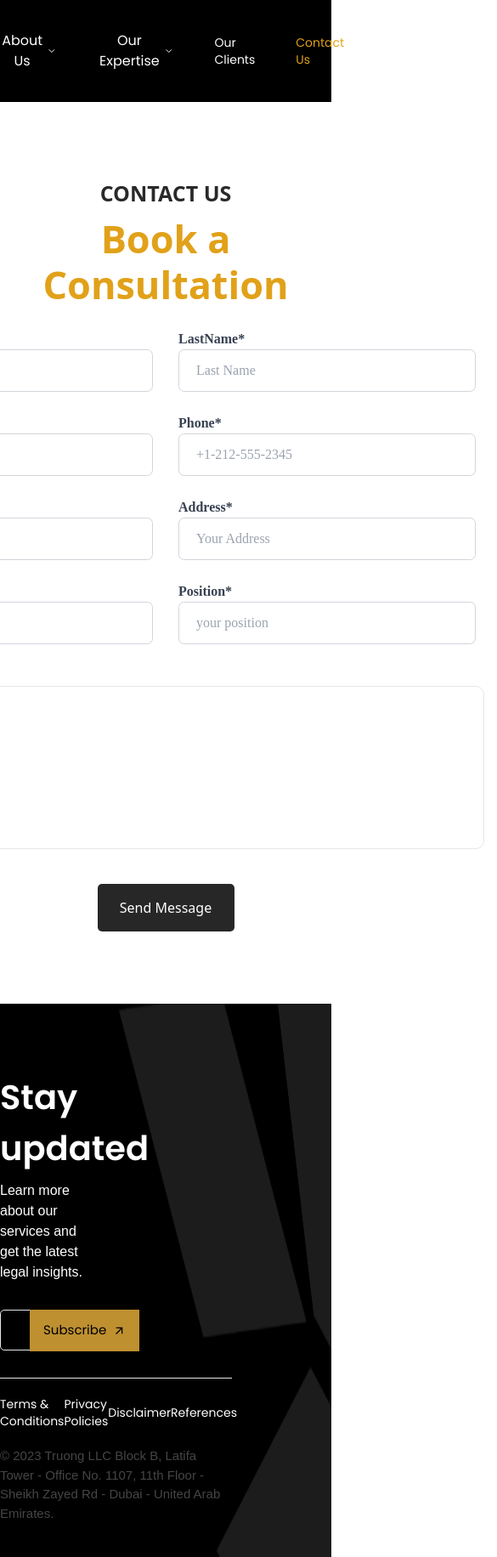
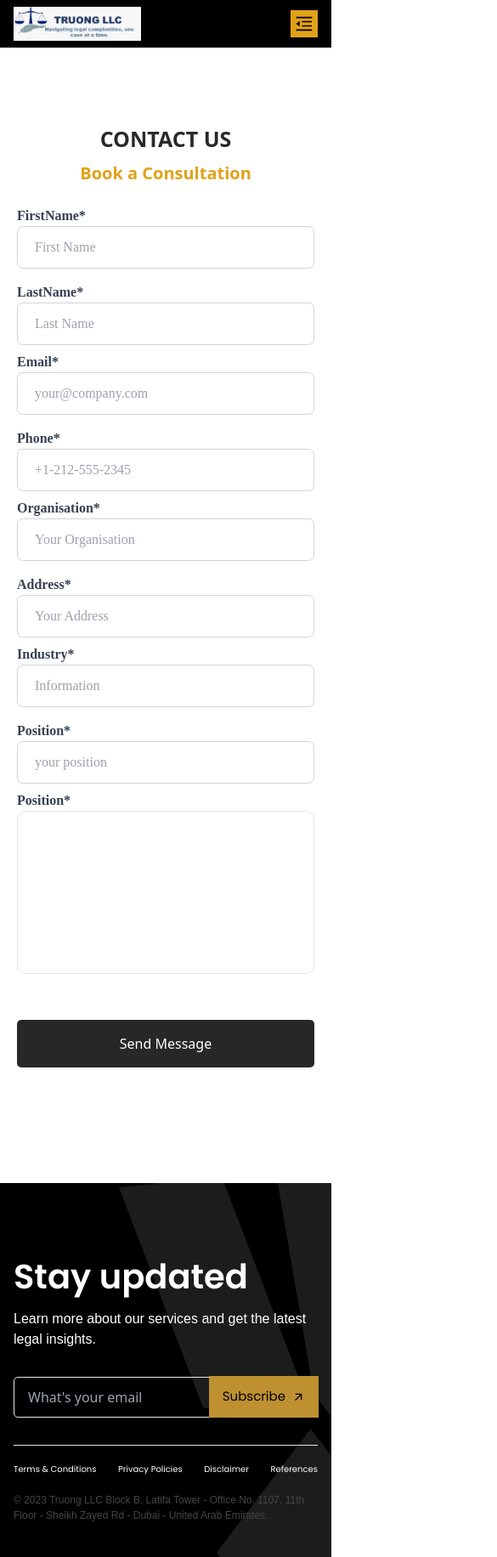
Before and after one commit to hommym/LawFirmWebsite, a React (Vite) app: page /contact in a window 390 px wide. Shown: the whole page at 85% size, 585 px wide, since content can reach past the window. Built offline with nearby package versions, Linux system fonts and the light colour scheme; a web font is replaced by a local one.

Commit message:
Contact page responsiveness

```diff
--- a/src/components/molecules/Footer.tsx
+++ b/src/components/molecules/Footer.tsx
@@ -3,35 +3,37 @@ import PrimaryButton from "../atoms/PrimaryButton";
 
 const Footer = () => {
 	return (
-		<footer className="w-full min-h-[50vh] pt-20 pb-10 footer_bg">
+		<footer className="w-full px-4 min-h-[50vh] pt-20 pb-10 footer_bg">
 			<div className="w-full max-w-6xl mx-auto ">
 				<div className="flex items-center justify-between ">
-					<div className="w-[70%]">
+					<div className="w-full md:w-[70%]">
 						<div className="w-full pb-8 border-b-[1px]">
 							<h1 className="font-semibold text-4xl">Stay updated</h1>
-							<p className="w-2/5 mt-2 text-white">Learn more about our services and get the latest legal insights.</p>
+							<p className="md:w-2/5 mt-2 text-white">Learn more about our services and get the latest legal insights.</p>
 
-							<div className="w-1/2 border-[1px] rounded-[5px] flex items-center justify-between h-12 mt-8">
+							<div className="md:w-1/2 border-[1px] rounded-[5px] flex items-center justify-between h-12 mt-8">
 								<input type="text" className="w-full focus:outline-0 bg-transparent h-full text-white px-4" placeholder="What's your email" />
 								<PrimaryButton text="Subscribe" sx="relative left-[2px] !h-[calc(100%+3px)] !rounded-[0px] !bg-[#BE9030] px-4" textSx="!text-[15px]" />
 							</div>
 						</div>
-						<nav className="my-5 w-3/5 flex items-center justify-between">
-							<Link to="/terms-of-use" className="text-white font-poppins text-sm">
+						<nav className="my-5 w-full md:w-3/5 flex items-center justify-between">
+							<Link to="/terms-of-use" className="text-white font-poppins text-[10px] md:text-sm">
 								Terms & Conditions
 							</Link>
-							<Link to="/privacy-policy" className="text-white font-poppins text-sm">
+							<Link to="/privacy-policy" className="text-white font-poppins text-[10px] md:text-sm">
 								Privacy Policies
 							</Link>
-							<Link to="/disclaimer" className="text-white font-poppins text-sm">
+							<Link to="/disclaimer" className="text-white font-poppins text-[10px] md:text-sm">
 								Disclaimer
 							</Link>
-							<Link to="/references" className="text-white font-poppins text-sm">
+							<Link to="/references" className="text-white font-poppins text-[10px] md:text-sm">
 								References
 							</Link>
 						</nav>
 
-						<p className="text-[15px] text-decs">&copy; 2023 Truong LLC Block B, Latifa Tower - Office No. 1107, 11th Floor - Sheikh Zayed Rd - Dubai - United Arab Emirates.</p>
+						<p className="text-[12px] md:text-[15px] text-decs">
+							&copy; 2023 Truong LLC Block B, Latifa Tower - Office No. 1107, 11th Floor - Sheikh Zayed Rd - Dubai - United Arab Emirates.
+						</p>
 					</div>
 				</div>
 			</div>
--- a/src/components/molecules/Header.tsx
+++ b/src/components/molecules/Header.tsx
@@ -5,16 +5,18 @@ import DropDown from "./NavDrops";
 
 import LogoImage from "../../assets/logo.jpeg";
 
+import { AiOutlineMenuFold } from "react-icons/ai";
+
 const Header = ({ isTransparent = false, sx = "" }: { isTransparent?: boolean; sx?: string }) => {
 	const { pathname } = useLocation();
 	return (
-		<header className={`${sx} ${!isTransparent ? "bg-black" : "bg-transparent"} absolute w-full py-2 top-0 left-0`}>
-			<div className="w-full flex items-center max-w-6xl justify-between mx-auto">
-				<Link to="/" className="w-[200px] h-12 ">
+		<header className={`${sx} ${!isTransparent ? "bg-black" : "bg-transparent"} absolute px-4 w-full py-2 top-0 left-0`}>
+			<div className="w-full flex items-center h-auto  max-w-6xl justify-between mx-auto">
+				<Link to="/" className="w-[150px] md:w-[200px] md:h-12 ">
 					<img src={LogoImage} alt="" />
 				</Link>
 
-				<nav className="h-full flex gap-12 items-stretch">
+				<nav className="hidden h-full md:flex gap-12 items-stretch">
 					{links?.map((link, index) => (
 						<DropDown {...link} key={index} isActive={pathname?.startsWith(link.check)} />
 					))}
@@ -25,6 +27,10 @@ const Header = ({ isTransparent = false, sx = "" }: { isTransparent?: boolean; s
 						Contact Us
 					</Link>
 				</nav>
+
+				<button className="md:hidden w-8 h-8 bg-sec flex items-center justify-center">
+					<AiOutlineMenuFold className="text-2xl" />
+				</button>
 			</div>
 		</header>
 	);
--- a/src/components/molecules/NavDrops.tsx
+++ b/src/components/molecules/NavDrops.tsx
@@ -23,12 +23,12 @@ const DropDown = ({ name, sub, isActive }: IDropDown) => {
 		<div className="h-auto flex items-center justify-center" ref={parentRef}>
 			<div className={`relative ${showSolutionDropdown ? " md:rounded-full overflow-hidden md:overflow-visible" : ""}`}>
 				<button className="flex group items-center gap-[3px] justify-between">
-					<p className={`${isActive ? "text-sec" : "text-white group-hover:text-sec"}  font-poppins text-sm"`}>{name}</p>
+					<p className={`${isActive ? "text-sec" : "text-white group-hover:text-sec"}  font-poppins text-sm`}>{name}</p>
 					<FiChevronDown className={`${isActive ? "text-sec" : "group-hover:text-sec text-white"}`} />
 				</button>
 				{showSolutionDropdown && (
 					<>
-						<div className="absolute top-[150%] flex flex-col items-start justify-start -left-[10px] w-auto min-w-[150px] h-auto p-3 bg-sec2">
+						<div className="absolute top-[250%] flex flex-col items-start justify-start -left-[10px] w-auto min-w-[150px] h-auto p-3 bg-sec2">
 							{sub?.map((s, index) => (
 								<Link to={s?.link} className="flex text-[13px] w-full justify-start rounded-[5px] hover:bg-black/50 p-2" key={index}>
 									{s?.name}
--- a/src/css/contact.css
+++ b/src/css/contact.css
@@ -13,9 +13,7 @@
 
 #second-text {
 	text-align: center;
-	font-size: 45px;
 	color: #e1a119;
-	line-height: 54px;
 	font-weight: 600;
 }
 
@@ -31,12 +29,11 @@
 	display: flex;
 	justify-content: center;
 	align-items: center;
-	margin-top: 25px;
 }
 
 .text-field,
 #message-box {
-	width: 350px;
+	width: 100%;
 	border: 1.34091px solid #d1d5db;
 	border-radius: 6.70455px;
 	background: #fff;
@@ -50,10 +47,6 @@
 .text-field:focus,
 #message-box:focus {
 	outline-color: #be9030;
-}
-
-.left-side {
-	margin-right: 30px;
 }
 
 .labels {
@@ -77,10 +70,10 @@
 	align-items: center;
 	gap: 10px;
 	position: relative;
-	width: 161px;
+
 	height: 56px;
 	margin-inline: auto;
-	top: 35px;
+
 	background: #272727;
 	border-radius: 5px;
 	transition: opacity 0.45s cubic-bezier(0.25, 1, 0.33, 1), transform 0.45s cubic-bezier(0.25, 1, 0.33, 1), border-color 0.45s cubic-bezier(0.25, 1, 0.33, 1),
@@ -90,3 +83,7 @@
 #submit-button:hover {
 	background: #be9030;
 }
+.left-side,
+.right-side {
+	width: 100%;
+}
--- a/src/pages/Contact.tsx
+++ b/src/pages/Contact.tsx
@@ -4,80 +4,87 @@ const Contact = () => {
 	return (
 		<>
 			<Header sx="!relative" />
-			<div id="contacts">
+			<div id="contacts" className="">
 				<div id="middle-section">
-					<h4 id="first-text">CONTACT US</h4>
+					<h4 id="first-text" className="">
+						CONTACT US
+					</h4>
 
-					<h2 id="second-text">Book a Consultation</h2>
+					<h2 id="second-text" className="text-xl md:mt-2 md:mb-6 md:text-5xl">
+						Book a Consultation
+					</h2>
 
-					<form id="form-scetion" action="/api/contact-us" method="post" aria-label="Contact form">
-						<div className="contact-row">
+					<form id="form-section" action="/api/contact-us" className="max-w-[700px]  mx-auto py-4" method="post" aria-label="Contact form">
+						<div className="contact-row gap-4 mt-2 md:mt-6 md:gap-8 flex-col md:flex-row">
 							<div className="left-side">
 								<div className="labels">FirstName*</div>
 								<div>
 									<input className="text-field" placeholder="First Name" type="text" name="firstName"></input>
 								</div>
 							</div>
-							<div className="right-side">
+							<div className="right-side ml-0">
 								<div className="labels">LastName*</div>
 								<div>
 									<input className="text-field" placeholder="Last Name" type="text" name="lastName"></input>
 								</div>
 							</div>
 						</div>
-						<div className="contact-row">
+						<div className="contact-row gap-4 mt-2 md:mt-6 md:gap-8 flex-col md:flex-row">
 							<div className="left-side">
 								<div className="labels">Email*</div>
 								<div>
 									<input className="text-field" placeholder="your@company.com" type="text" name="email"></input>
 								</div>
 							</div>
-							<div className="right-side">
+							<div className="right-side ml-0">
 								<div className="labels">Phone*</div>
 								<div>
 									<input className="text-field" placeholder="+1-212-555-2345" type="text" name="tel"></input>
 								</div>
 							</div>
 						</div>
-						<div className="contact-row">
+						<div className="contact-row gap-4 mt-2 md:mt-6 md:gap-8 flex-col md:flex-row">
 							<div className="left-side">
 								<div className="labels">Organisation*</div>
 								<div>
 									<input className="text-field" placeholder="Your Organisation" type="text" name="orgName"></input>
 								</div>
 							</div>
-							<div className="right-side">
+							<div className="right-side ml-0">
 								<div className="labels">Address*</div>
 								<div>
 									<input className="text-field" placeholder="Your Address" type="text" name="address"></input>
 								</div>
 							</div>
 						</div>
-						<div className="contact-row">
+						<div className="contact-row gap-4 mt-2 md:mt-6 md:gap-8 flex-col md:flex-row">
 							<div className="left-side">
 								<div className="labels">Industry*</div>
 								<div>
 									<input className="text-field" placeholder="Information" type="text" name="industryInfo"></input>
 								</div>
 							</div>
-							<div className="right-side">
+							<div className="right-side ml-0">
 								<div className="labels">Position*</div>
 								<div>
 									<input className="text-field" placeholder="your position" type="text" name="position"></input>
 								</div>
 							</div>
 						</div>
-						<div className="contact-row w-full">
-							<div>
+						<div className="contact-row gap-4 mt-2 md:mt-6 md:gap-8 flex-col md:flex-row w-full">
+							<div className="w-full">
 								{/* <input id="message-box" placeholder="Leave us a message..." type="text" name="firstName"></input> */}
-								<div className="left-side ml-10">
+								<div className="left-side ">
 									<div className="labels">Position*</div>
-									<textarea name="" id="" className="hover:outline-[#be9030] p-4 h-48 rounded-[10px] w-[740px] border-[1px] resize-none mx-auto"></textarea>
+									<textarea name="" id="" className="hover:outline-[#be9030] w-full p-4 h-48 rounded-[10px]  border-[1px] resize-none mx-auto"></textarea>
 								</div>
 							</div>
 						</div>
-						<div>
-							<input id="submit-button" type="submit" value="Send Message"></input>
+						<div className="mt-12">
+							<button id="submit-button" className="w-full md:w-[200px]">
+								{" "}
+								Send Message
+							</button>
 						</div>
 					</form>
 				</div>
```
